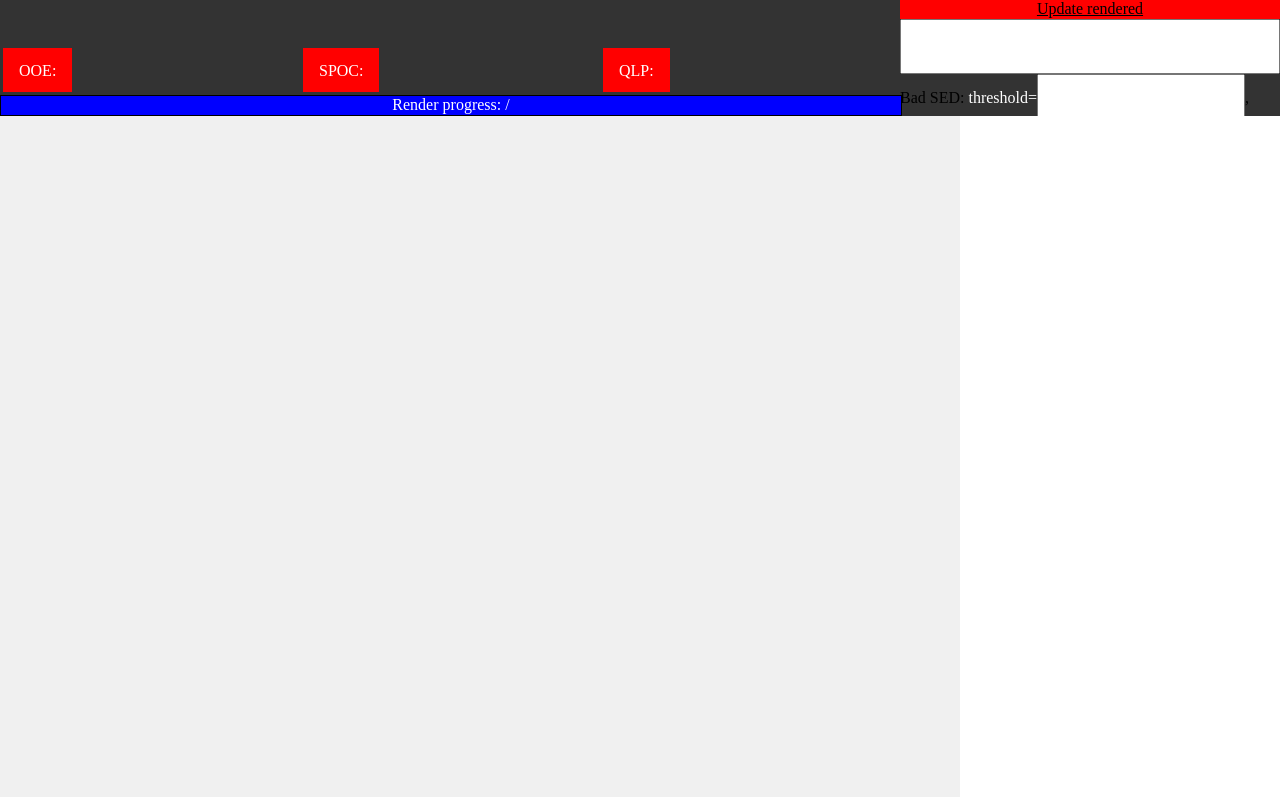
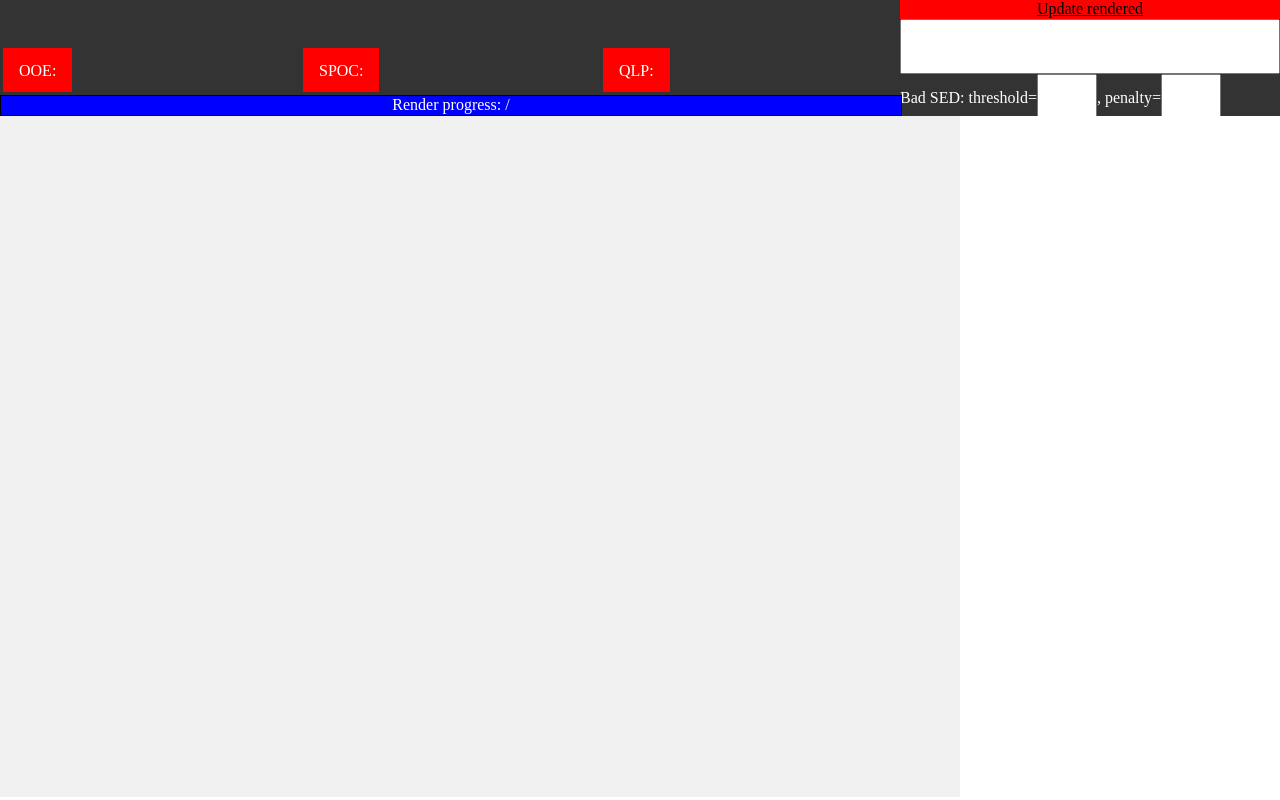
Before and after one commit to kpenev/TESS_EB_Bayesian, a Django app: template scripts/bui/select_ticids/templates/select_ticids/index.html in a window 1280 px wide. Run offline with Django 5.2, Linux system fonts and the light colour scheme; the template is opened without the code that fills it, so the values that code supplies are empty; parts of the project's set-up code (start-up, migrations or seed data) failed here and were passed over.

Commit message:
Fix issues with select TIC ID view overflowing

```diff
--- a/scripts/bui/select_ticids/static/select_ticids/css/main.css
+++ b/scripts/bui/select_ticids/static/select_ticids/css/main.css
@@ -119,6 +119,11 @@ a.replot {
     align-content: center;
 }
 
-.navbar label {
+.navbar label,
+.navbar form {
     color: white;
 }
+
+.navbar form input[type="text"] {
+    width: 7ch;
+}
```
